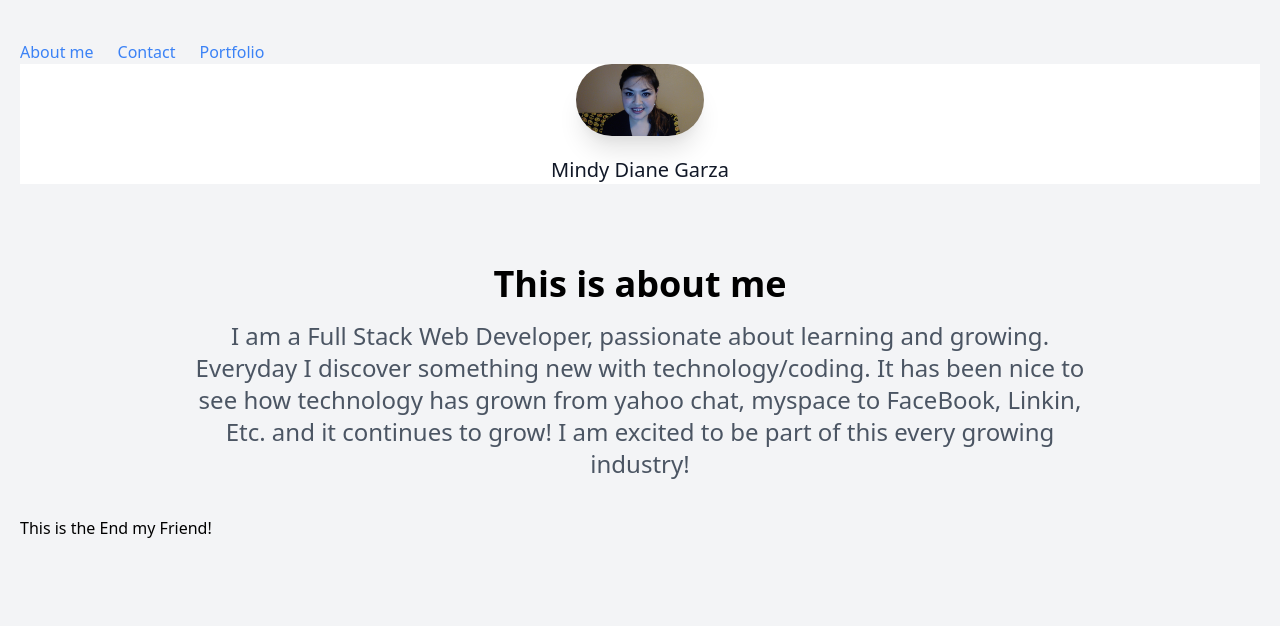
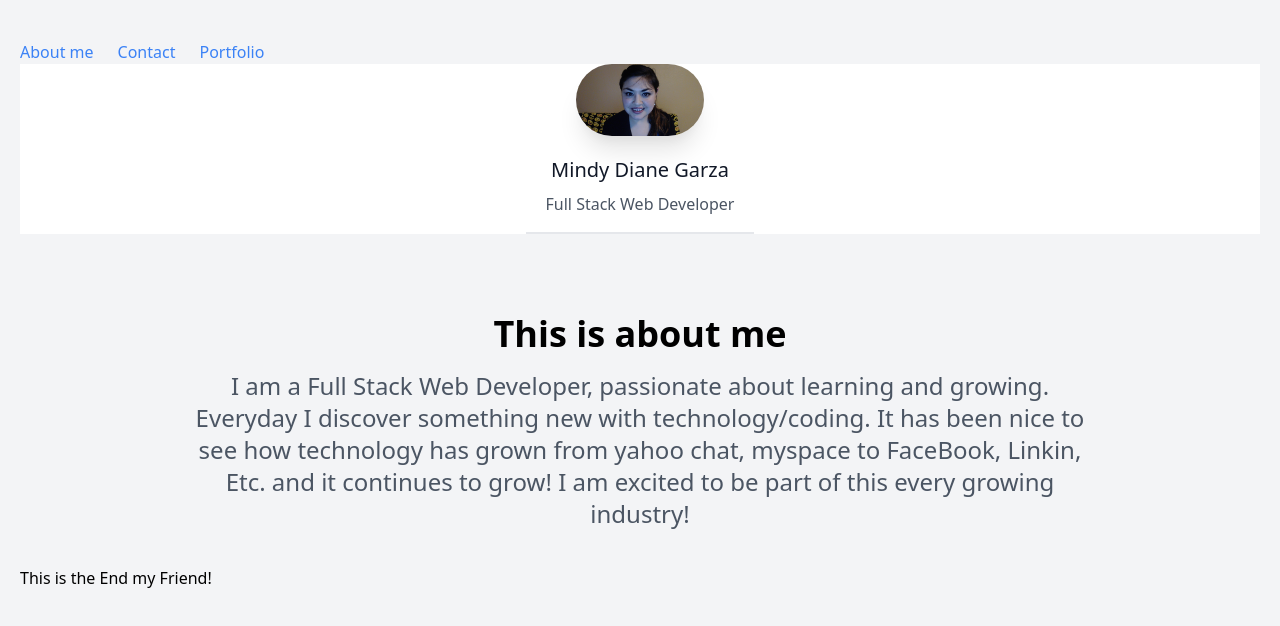
Before and after one commit to Mindydiane/react-to-this, a React (Create React App) app in the folder react-to-this/: page / in a window 1280 px wide. Shown: the top 626 px of the page. Built offline with nearby package versions, Linux system fonts and the light colour scheme.

Commit message:
title added

```diff
--- a/react-to-this/src/components/About/card.js
+++ b/react-to-this/src/components/About/card.js
@@ -12,6 +12,9 @@ function Card()
                             <p className='text-xl text-gray-900'>
                             Mindy Diane Garza
                             </p>
+                            <p className='text-xs sm:text-base text-gray-600 pt-2 pb-4 px-5 w-auto inline-block border-b-2'>
+                            Full Stack Web Developer
+                            </p>
                         </div>
                 </div>
             </div>
```
